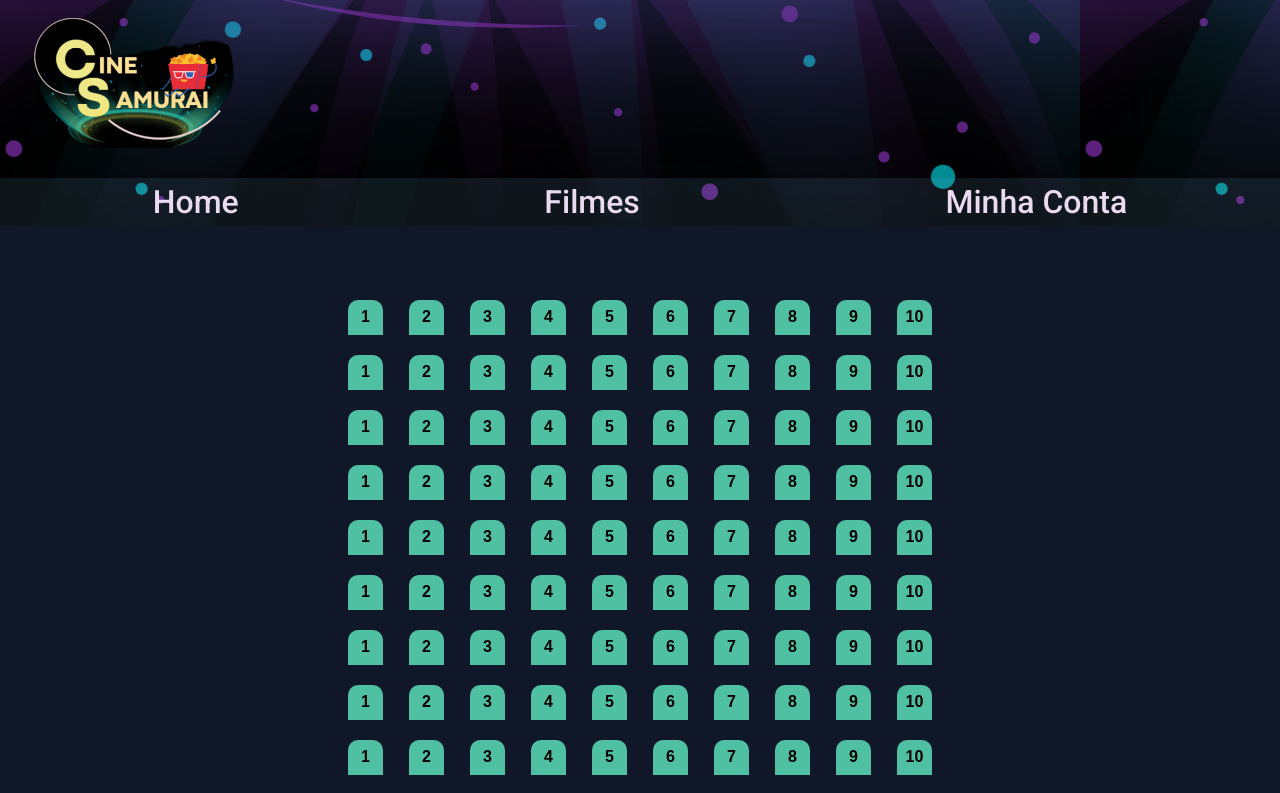
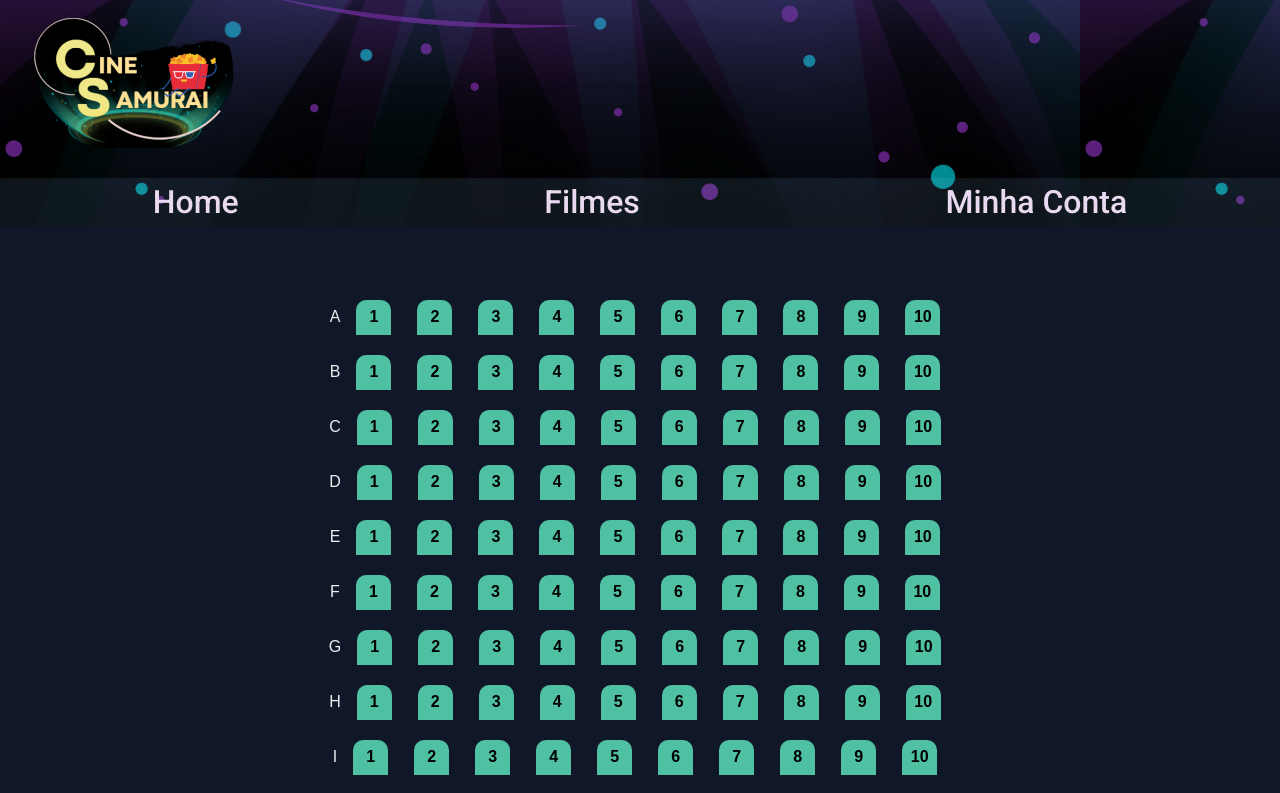
Before and after one commit to ericafernandaj/CineSamurai, a React (Vite) app: page /Poltrona in a window 1280 px wide. Shown: the top 793 px of the page. Built offline with nearby package versions, Linux system fonts and the light colour scheme; sample sign-in values are in the browser's storage.

Commit message:
style: adicao de tela

```diff
--- a/src/components/views/SelecionarPoltrona/SelecionarPoltrona.jsx
+++ b/src/components/views/SelecionarPoltrona/SelecionarPoltrona.jsx
@@ -3,7 +3,7 @@ import ButtonPoltrona from "../../common/ButtonPoltrona/ButtonPoltrona"
 import { useEffect, useState } from "react"
 const SelecionarPoltrona = () => {
     const linha = [1, 2, 3, 4, 5, 6, 7, 8, 9, 10]
-    const colunas = ['a', 'b', 'c', 'd', 'e', 'f', 'g', 'h', 'i', 'j']
+    const colunas = ['A', 'B', 'C', 'D', 'E', 'F', 'G', 'H', 'I', 'J'];
     const [poltronasSelecionadas, setPoltranasSelecionadas] = useState([])
 
     useEffect(() => {
@@ -18,15 +18,21 @@ const SelecionarPoltrona = () => {
     }
     return (
         <StylePoltrona>
+<section>
 
             {
                 colunas.map((letra) => {
                     return (
-                        <ul>
+                        <ul key={letra}>
+                        <p className="corLetras">{letra}</p>
                             {linha.map((numero) => <ButtonPoltrona id={letra + numero} numero={numero} onClick={handleSelecionarPoltrona} poltronasSelecionadas={poltronasSelecionadas} setPoltronasSelecionadas={setPoltranasSelecionadas} />)}
                         </ul>)
                 })
             }
+            <div className="tela">
+                <p>Tela</p>
+            </div>
+            </section>
 
         </StylePoltrona>
     )
--- a/src/components/views/SelecionarPoltrona/SelecionarPoltrona.style.js
+++ b/src/components/views/SelecionarPoltrona/SelecionarPoltrona.style.js
@@ -1,22 +1,46 @@
 import styled from "styled-components";
 
 export const StylePoltrona = styled.div`
-margin: 0;
-ul{
+  margin: 0;
+
+  section {
+    display: flex;
+    flex-direction: column;
+    align-items: center;
+  }
+
+  ul {
     display: flex;
     align-items: center;
     justify-content: center;
     gap: 6px;
+  }
 
-}
+  ul div:hover {
+    background-color: #f54c5a;
+  }
 
-ul div:hover{
+  ul div:active {
     background-color: #f54c5a;
+  }
 
-}
+  .corLetras {
+    color: #E9F0F0;
+  }
 
-ul div:active{
-    background-color: #f54c5a;
-}
-
-`
+  .tela {
+    margin-top: 30px;
+    width: 80%;
+    height: 40px;
+    border-radius: 8px;
+    background-color: #E9F0F0;
+    color: #101728;
+    display: flex;
+    justify-content: center;
+    align-items: center;
+    font-family: 'Montserrat',sans-serif;
+    font-size: 1rem;
+    font-weight: 700;
+    line-height: normal;
+  }
+`;
```
